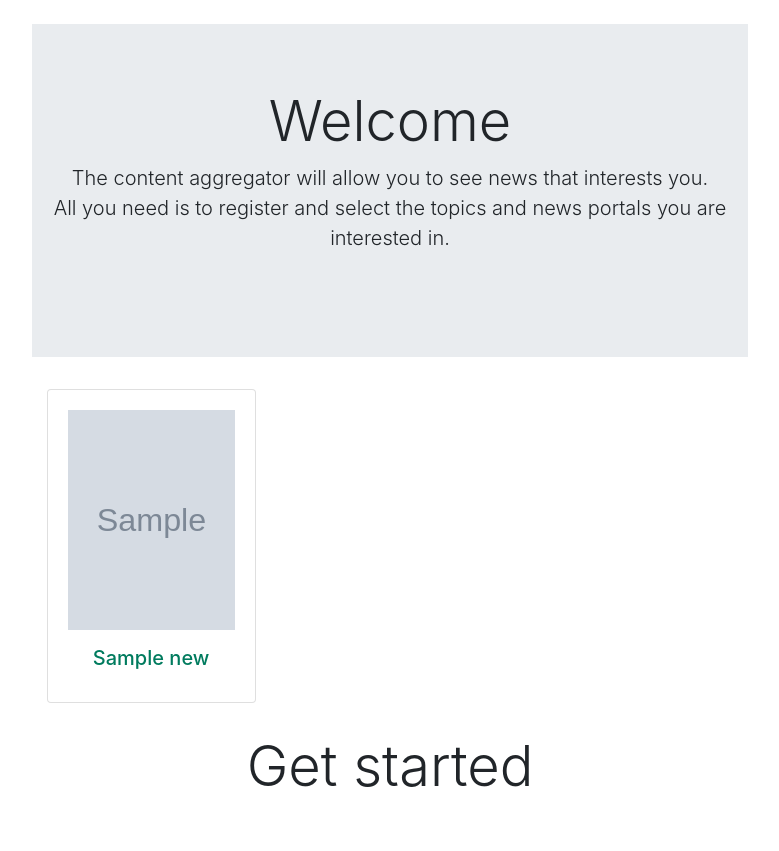
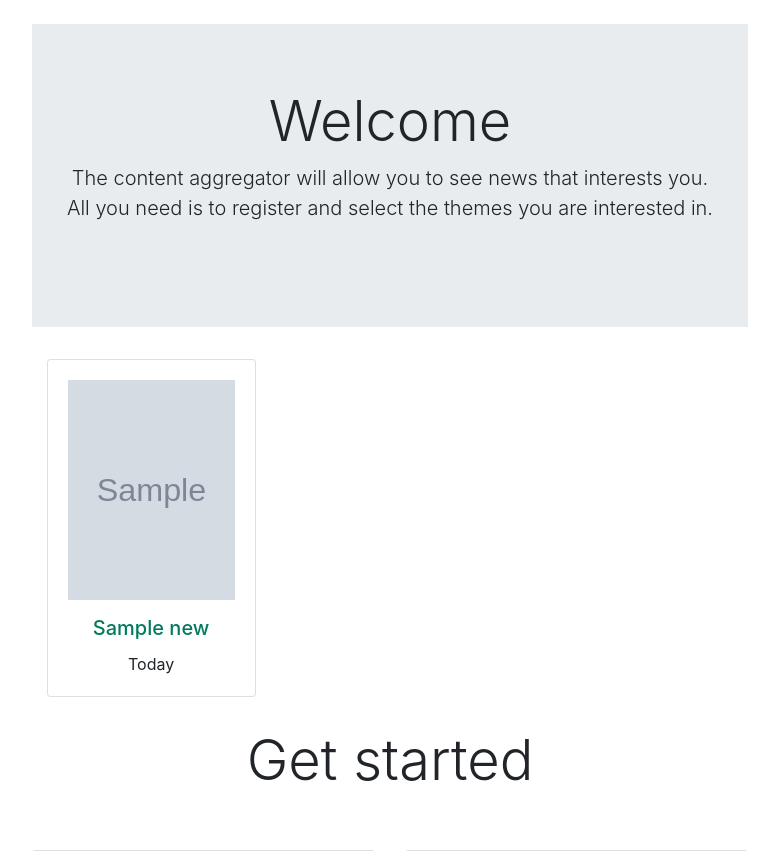
Before and after one commit to alexk318/Content-aggregator, a Flask app: template templates/welcome.html in a window 1280 px wide. Shown: the top 851 px of the page, without its empty margins (250-1029 px from the left). Run offline with Flask 2, Linux system fonts and the light colour scheme; tables that the repository leaves empty hold one stand-in row (values such as "Sample post"); the template is opened without the code that fills it: values that come from a table or form of the project are taken from there, most other values are stand-ins (such as "Sample title", 1, 10 or a date in 2020); grey boxes marked "Sample" are stand-in pictures; parts of the project's set-up code (start-up, migrations or seed data) failed here and were passed over; some libraries are stand-ins or nearby versions.

Commit message:
If the date is today, then it’s written that the news was posted today.

```diff
--- a/templates/welcome.html
+++ b/templates/welcome.html
@@ -17,7 +17,7 @@
             <div class="jumbotron jumbotron-fluid">
                 <h1 class="display-4">Welcome</h1>
                 <p class="lead">The content aggregator will allow you to see news that interests you. <br/>All you need
-                    is to register and select the topics and news portals you are interested in.</p><br/>
+                    is to register and select the themes you are interested in.</p><br/>
 
 
             </div>
@@ -39,8 +39,14 @@
                                                 </p>
                                                 <h5 class="card-title">{{ news.title }}</h5>
                                                 <p class="card-text">{% set date = news.publishedAt[:10] %}
-                                                                        {% set parsed_date = datetime.strptime(date, '%Y-%m-%d') %}
-                                                                        {{ parsed_date.strftime('%A, %d %B %Y') }}</p>
+                                                    {% set parsed_date = datetime.strptime(date, '%Y-%m-%d') %}
+                                                    {% set parsed_date = parsed_date.strftime('%A, %d %B %Y') %}
+                                                    {% set parsed_today = datetime.today().strftime('%A, %d %B %Y') %}
+                                                    {% if parsed_date == parsed_today %}
+                                                        Today
+                                                    {% else %}
+                                                        {{ parsed_today }}</p>
+                                                    {% endif %}
                                             </div>
                                         </div>
                                     </div>
@@ -50,9 +56,6 @@
                                                 <h5 class="card-title">{{ news.title }}</h5>
                                                 <p class="card-text">{{ news.description }}</p>
                                                 <a href="{{ news.url }}" class="btn btn-outline-success">Source</a>
-                                                </a>
-                                                </li>
-                                                </ul>
                                             </div>
                                         </div>
                                     </div>
@@ -129,9 +132,6 @@
 
                                         {% endfor %}
 
-                                        <input type="checkbox" name="rl"/>
-                                        <input type="checkbox" name="ba"/>
-
                                     {% endif %}
 
                                     {% if not emailmsg %}
```
